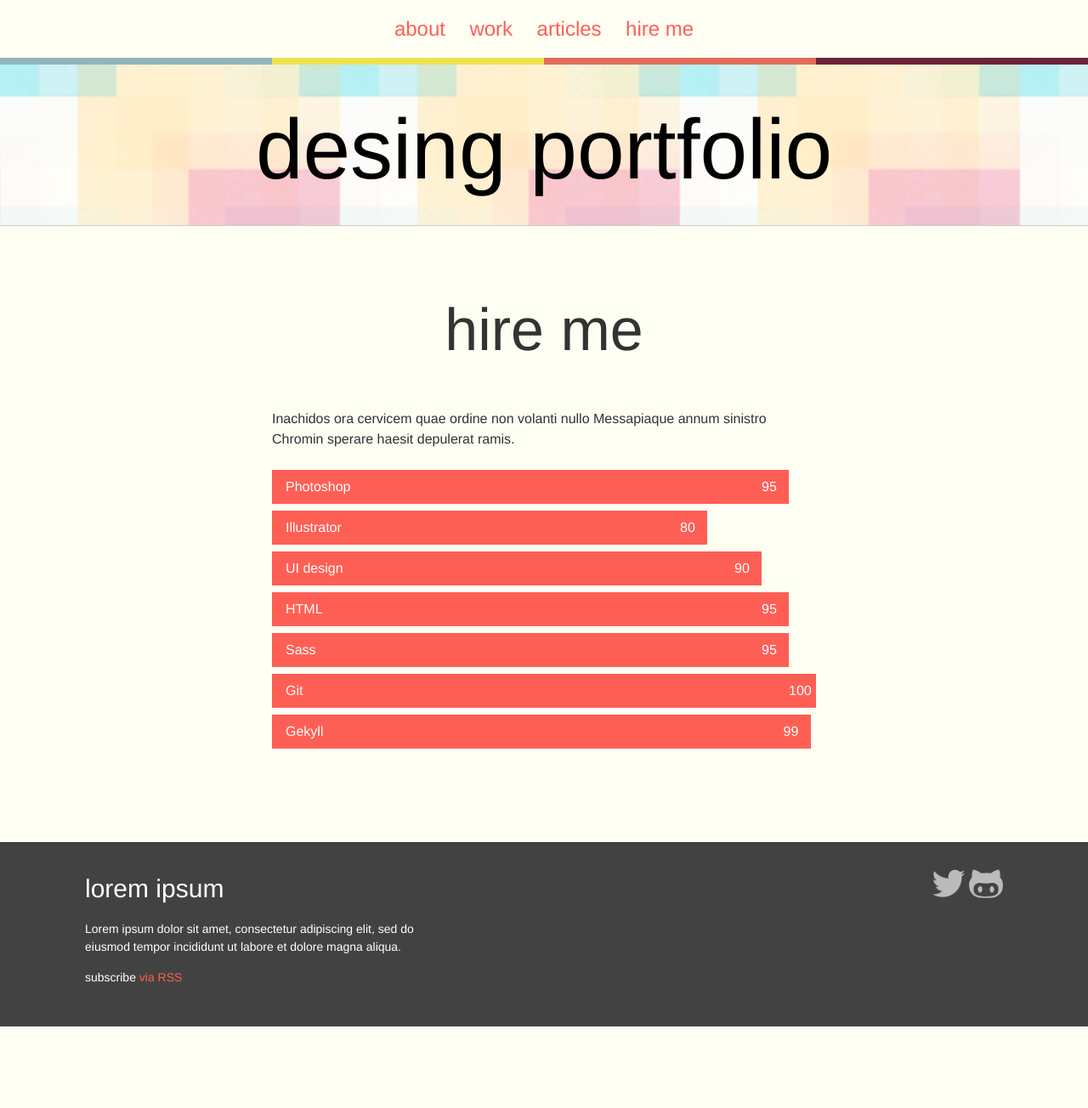
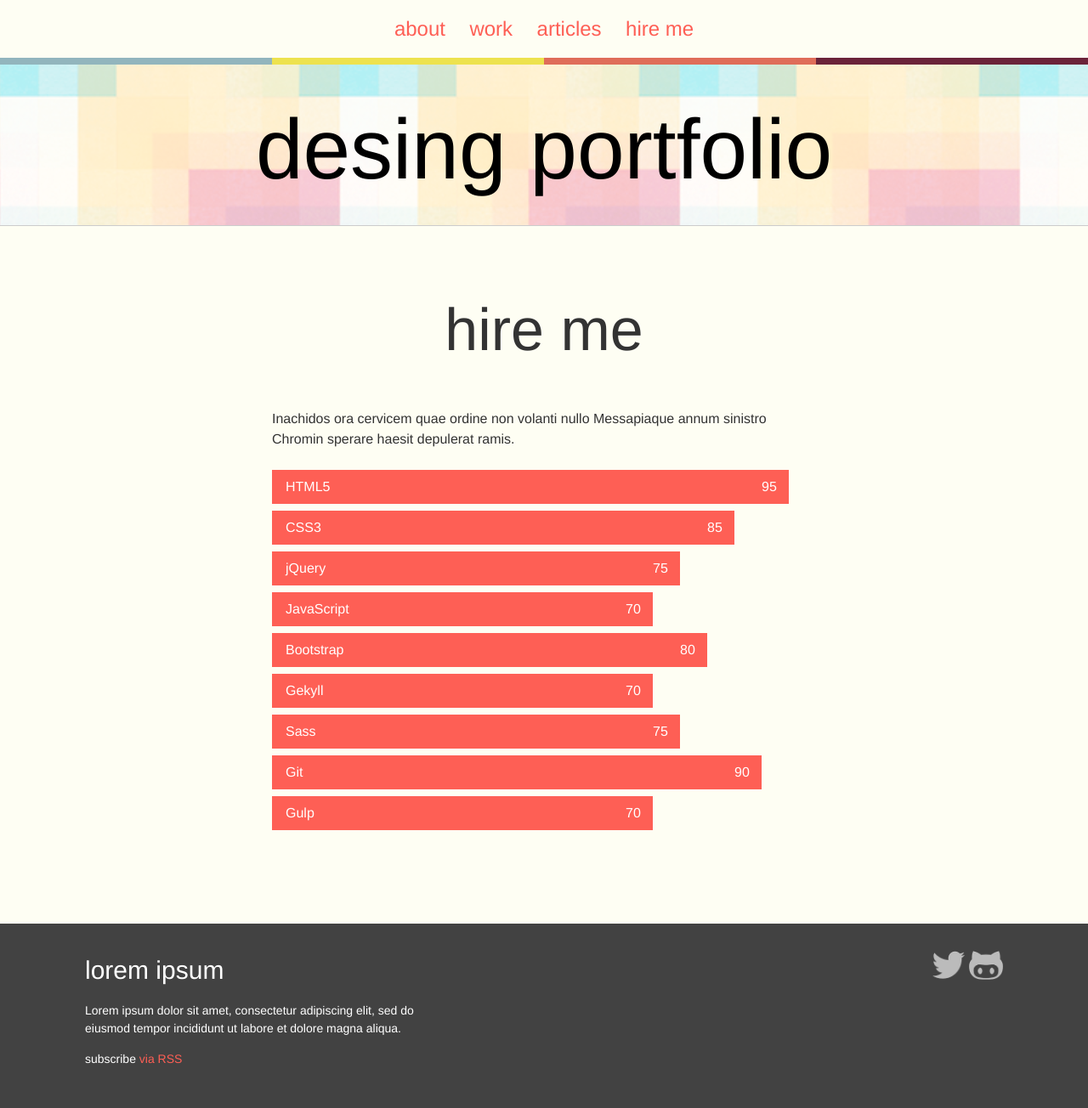
Before and after one commit to komaschuk/portfolio, a Jekyll site: the page built from hire-me.html, in a window 1280 px wide. Shown: the whole page at 85% size. Built offline with Jekyll 4.4.1, drawn with Linux system fonts in a browser that asks for light colours; before the commit the page ends 1208 px from its top, so only the background shows below that.

Commit message:
improving hire-me

```diff
--- a/_sass/components/_ability.scss
+++ b/_sass/components/_ability.scss
@@ -34,13 +34,15 @@
 }
 
 $abilities: (
-	'photoshop': 95,
-	'illustrator': 80,
-	'ui': 90,
-	'html': 95,
-	'css': 95,
-	'jekyll': 99,
-	'git': 100
+	'html5': 95,
+	'css3': 85,
+	'jquery': 75,
+	'js': 70,
+	'bootstrap': 80,
+	'jekyll': 70,
+	'sass': 75,
+	'git': 90,
+	'gulp': 70
 );
 
 @each $ability, $score in $abilities {
--- a/hire-me.html
+++ b/hire-me.html
@@ -14,13 +14,15 @@ permalink: /hire-me/
 		nullo Messapiaque annum sinistro Chromin sperare haesit depulerat ramis.</p>
 
 		<ul class="abilities">
-			<li class="ability-photoshop">Photoshop</li>
-			<li class="ability-illustrator">Illustrator</li>
-			<li class="ability-ui">UI design</li>
-			<li class="ability-html">HTML</li>
-			<li class="ability-css">Sass</li>
+			<li class="ability-html5">HTML5</li>
+			<li class="ability-css3">CSS3</li>
+			<li class="ability-jquery">jQuery</li>
+			<li class="ability-js">JavaScript</li>
+			<li class="ability-bootstrap">Bootstrap</li>
+			<li class="ability-jekyll">Gekyll</li>
+			<li class="ability-sass">Sass</li>
 			<li class="ability-git">Git</li>
-			<li class="ability-jekyll">Gekyll</li>
+			<li class="ability-gulp">Gulp</li>
 		</ul>
 	</div>
 </div>
```
